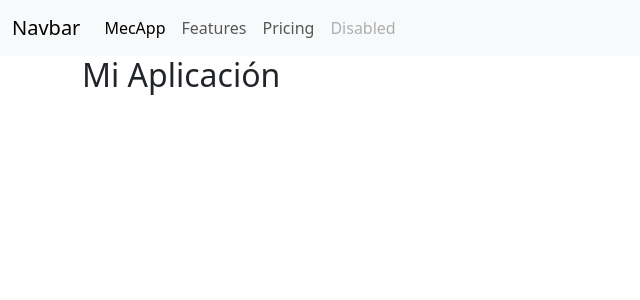
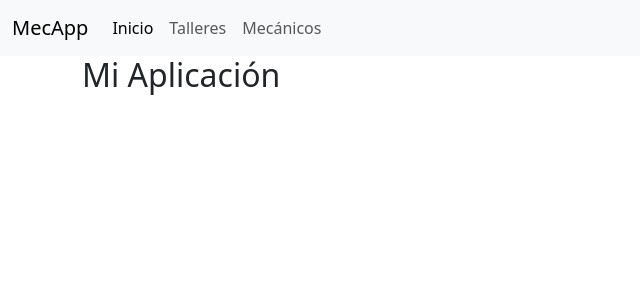
Before and after one commit to baileytorch/AP_N4_C1_ci1, a Django app: template taller/templates/inicio.html in a window 1280 px wide. Shown: the top 300 px of the page, without its empty margins (0-640 px from the left). Run offline with Django 5.2, Linux system fonts and the light colour scheme; the template is opened without the code that fills it, so the values that code supplies are empty.

Commit message:
Actualizando instrucciones y generando página de inicio.

```diff
--- a/taller/templates/inicio.html
+++ b/taller/templates/inicio.html
@@ -16,17 +16,16 @@
 <body>
     <nav class="navbar navbar-expand-lg bg-body-tertiary">
         <div class="container-fluid">
-            <a class="navbar-brand" href="#">Navbar</a>
+            <a class="navbar-brand" href="#">MecApp</a>
             <button class="navbar-toggler" type="button" data-bs-toggle="collapse" data-bs-target="#navbarNavAltMarkup"
                 aria-controls="navbarNavAltMarkup" aria-expanded="false" aria-label="Toggle navigation">
                 <span class="navbar-toggler-icon"></span>
             </button>
             <div class="collapse navbar-collapse" id="navbarNavAltMarkup">
                 <div class="navbar-nav">
-                    <a class="nav-link active" aria-current="page" href="#">MecApp</a>
-                    <a class="nav-link" href="#">Features</a>
-                    <a class="nav-link" href="#">Pricing</a>
-                    <a class="nav-link disabled" aria-disabled="true">Disabled</a>
+                    <a class="nav-link active" aria-current="page" href="#">Inicio</a>
+                    <a class="nav-link" href="#">Talleres</a>
+                    <a class="nav-link" href="#">Mecánicos</a>
                 </div>
             </div>
         </div>
@@ -34,6 +33,7 @@
 
     <div class="container">
         <div class="row">
+            <br>
             <div class="col">
                 <p class="h2">Mi Aplicación</p>
             </div>
```
Also changed, not shown: README.md.
